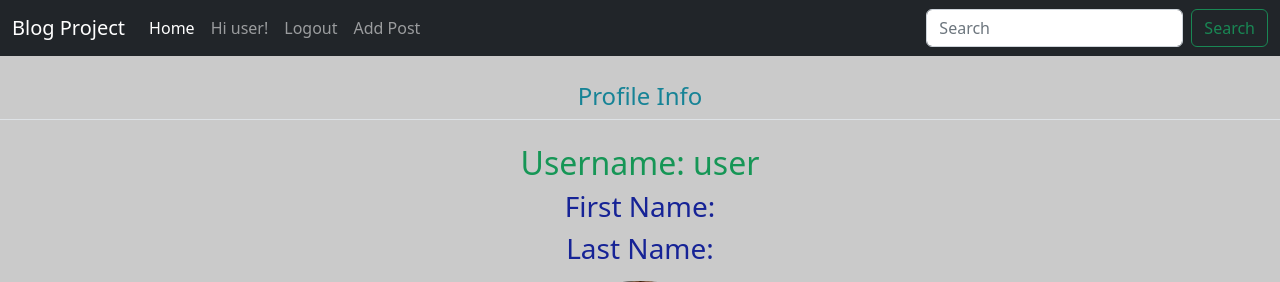
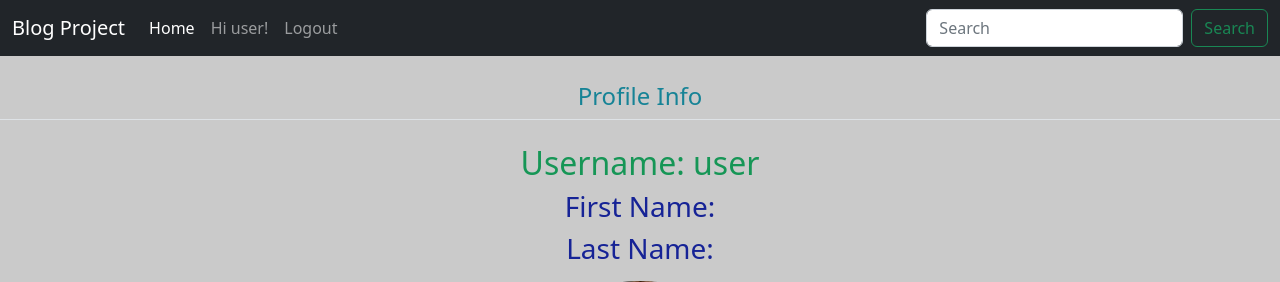
Before and after one commit to Blog-DjangoLexicon/Main, a Django app: page /blog_app/addpost/ in a window 1280 px wide. Shown: the top 282 px of the page. Run offline with Django 3.2, Linux system fonts and the light colour scheme; a user stored in the database is signed in; data comes from the database, SQL or seed files in the repository; both versions use the stored data as it was after the commit.

Commit message:
remove the add post in navbar

```diff
--- a/django_blog/templates/blog_app/base.html
+++ b/django_blog/templates/blog_app/base.html
@@ -34,9 +34,7 @@
         <li class="nav-item">
           <a class="nav-link" href="{% url 'logout' %}">Logout</a>
         </li>
-        <li class="nav-item">
-          <a class="nav-link" href="{% url 'blog_app:addpost' %}">Add Post</a>
-        </li>
+
 {% else %}
         <li class="nav-item">
           <a class="nav-link" href="{% url 'blog_app:registration' %}">Signup</a>
```
Also changed, not shown: django_blog/db.sqlite3.
